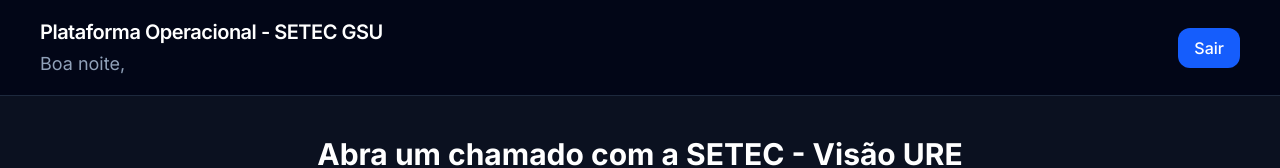
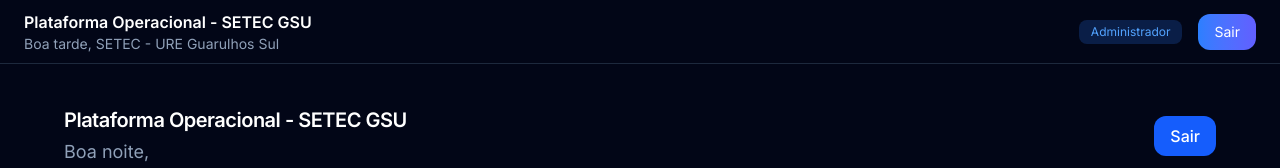
Before and after one commit to SETEC-GSU/setec-hub, a Next.js app: page /chamados/ure in a window 1280 px wide. Shown: the top 168 px of the page. Built offline with nearby package versions, Linux system fonts and the light colour scheme; no server answers; the database is empty.

Commit message:
update08

```diff
--- a/app/layout.tsx
+++ b/app/layout.tsx
@@ -2,6 +2,10 @@ import './globals.css'
 import type { Metadata } from 'next'
 import { Inter } from 'next/font/google'
 import { ThemeProvider } from '@/components/theme-provider'
+
+/* 🔧 IMPORTS NOVOS */
+import Sidebar from "@/components/layout/Sidebar"
+import Header from "@/components/layout/Header"
 
 const inter = Inter({
   subsets: ['latin'],
@@ -26,9 +30,30 @@ export default function RootLayout({
       suppressHydrationWarning
     >
       <body className="font-sans antialiased">
+
         <ThemeProvider>
-          {children}
+
+          {/* 🔧 LAYOUT PRINCIPAL */}
+          <div className="flex min-h-screen">
+
+            {/* SIDEBAR */}
+            <Sidebar />
+
+            {/* CONTEÚDO */}
+            <div className="flex flex-col flex-1">
+
+              <Header />
+
+              <main className="p-6">
+                {children}
+              </main>
+
+            </div>
+
+          </div>
+
         </ThemeProvider>
+
       </body>
     </html>
   )
```
